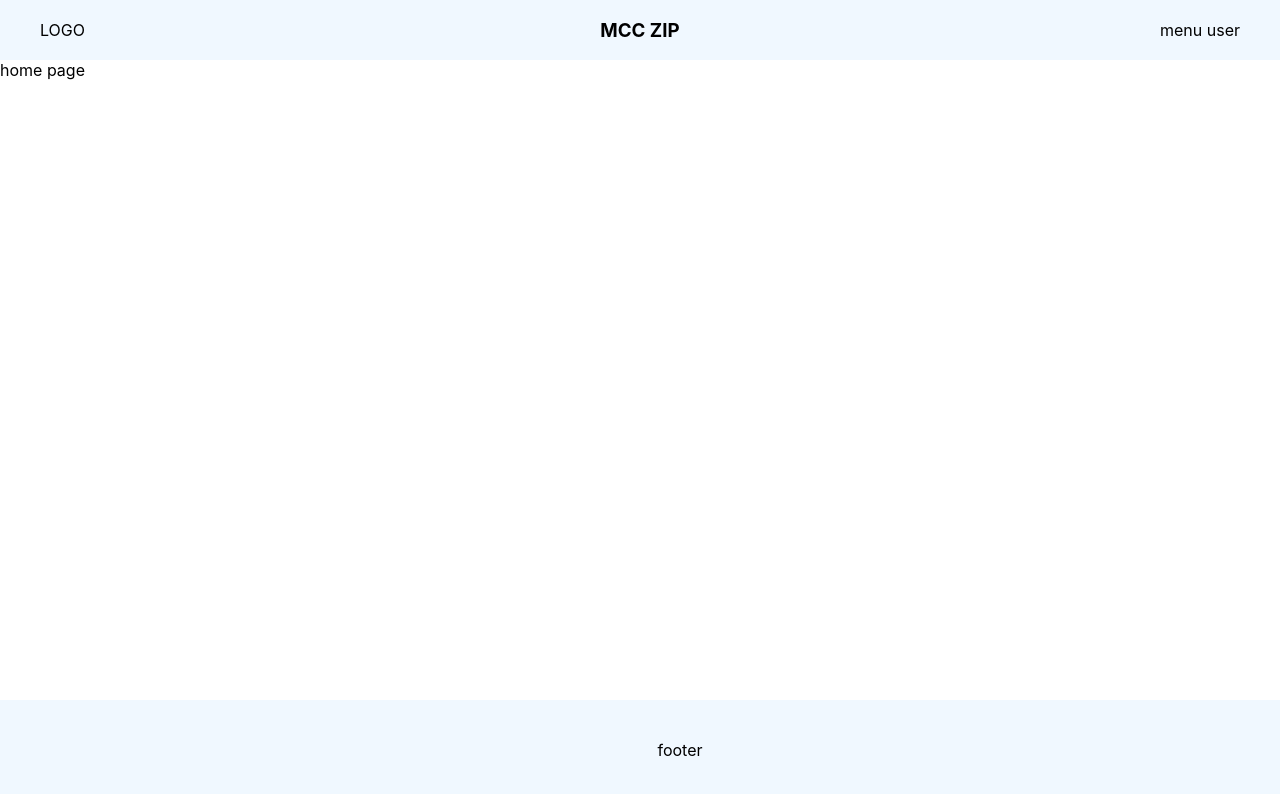
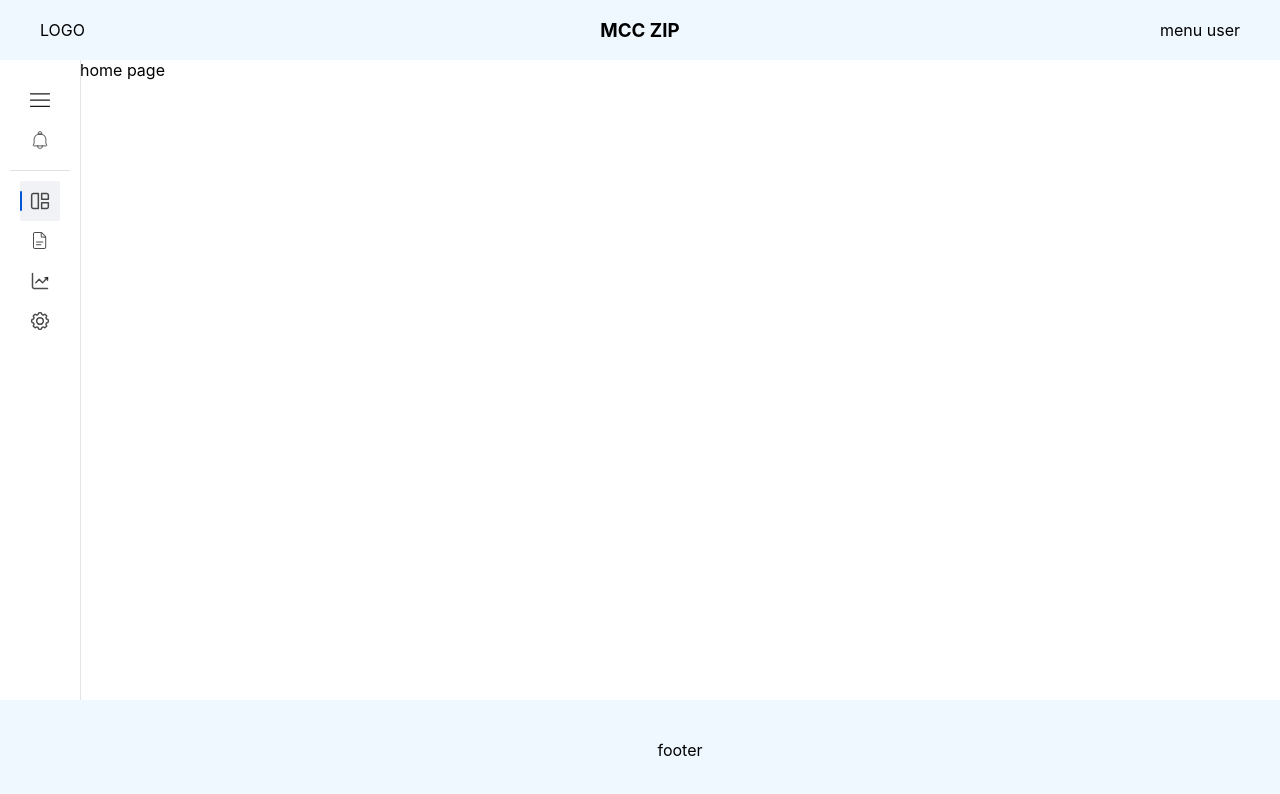
Before and after one commit to 55555-Jyeon/common-components, a React (Create React App) app: page / in a window 1280 px wide. Shown: the top 794 px of the page. Built offline with nearby package versions, Linux system fonts and the light colour scheme.

Commit message:
🟢 feat: revive side navigation bbar

```diff
--- a/src/common/layouts/index.tsx
+++ b/src/common/layouts/index.tsx
@@ -1,6 +1,7 @@
 import { Outlet } from "react-router-dom";
 import Header from "./header";
 import Footer from "./footer";
+import SideNavbar from "./navigation/page";
 import layout from "./style.module.scss";
 
 const Layout = (): JSX.Element => {
@@ -8,7 +9,10 @@ const Layout = (): JSX.Element => {
         <div className={layout.container}>
             <Header />
             <main className={layout.contents}>
-                <Outlet />
+                <SideNavbar />
+                <div className={layout.outlet}>
+                    <Outlet />
+                </div>
             </main>
             <Footer />
         </div>
--- a/src/common/layouts/navigation/page.tsx
+++ b/src/common/layouts/navigation/page.tsx
@@ -43,7 +43,9 @@ const SideNavbar = (): JSX.Element => {
                                 isSelected && nav.selected
                             )}
                             key={menu.key}
-                            onClick={() => setSelectedMenu(menu.key)}
+                            onClick={() => {
+                                setSelectedMenu(menu.key);
+                            }}
                         >
                             <Link to={menu.path}>
                                 <img
--- a/src/common/layouts/navigation/style.module.scss
+++ b/src/common/layouts/navigation/style.module.scss
@@ -1,30 +1,30 @@
-@import "@/styles/common.scss";
+@import "src/common/styles/common";
 
 .container {
     position: relative;
     left: 0;
-    width: 60px;
+    width: px2rem(60px);
     height: 100%;
-    border-right: 1px solid $system-black-01;
-    padding: 10px;
+    border-right: $one solid $system-black-01;
+    padding: $ten;
 }
 
 .upper {
-    border-bottom: 1px solid $system-grey-20;
+    border-bottom: $one solid $system-grey-20;
     @include flex-vertical(space-around);
-    padding: 10px 0;
+    padding: $ten 0;
 }
 
 .lower {
     @include flex-vertical(space-around);
-    padding: 10px 0;
+    padding: $ten 0;
 }
 
 .menu {
     position: relative;
-    width: 40px;
-    height: 40px;
-    border-radius: 2px;
+    width: px2rem(40px);
+    height: px2rem(40px);
+    border-radius: $two;
     cursor: pointer;
     background-color: transparent;
     @include flex-center;
@@ -32,9 +32,9 @@
     &::before {
         display: none;
         content: "";
-        width: 2px;
-        height: 20px;
-        border-radius: 100px;
+        width: $two;
+        height: $twenty;
+        border-radius: $hundred;
         background-color: $brand-blue-50;
         position: absolute;
         left: 0;
@@ -55,7 +55,7 @@
 }
 
 .icon {
-    width: 20px;
-    height: 20px;
-    margin: 10px;
+    width: $twenty;
+    height: $twenty;
+    margin: $ten;
 }
--- a/src/common/layouts/style.module.scss
+++ b/src/common/layouts/style.module.scss
@@ -11,4 +11,14 @@
 .contents {
     position: absolute;
     top: px2rem(60px); // header height
+    width: 100%;
+    height: 100%;
 }
+
+.outlet {
+    position: absolute;
+    top: 0;
+    left: px2rem(80px); // side-navigation-bar width (60px)
+    width: 100%;
+    height: 100%;
+}
--- a/src/common/styles/common.scss
+++ b/src/common/styles/common.scss
@@ -3,3 +3,4 @@
 @import "./components/align.scss";
 @import "./components/colors.scss";
 @import "./components/size.scss";
+@import "./components/units.scss";
--- a/src/common/styles/components/units.scss
+++ b/src/common/styles/components/units.scss
@@ -1,6 +1,8 @@
 @import "./size.scss";
 
 /* 자주 사용되는 크기 */
+
+$hundred: px2rem(100px);
 
 $twenty-eight: px2rem(28px);
 $twenty-five: px2rem(25px);
```
